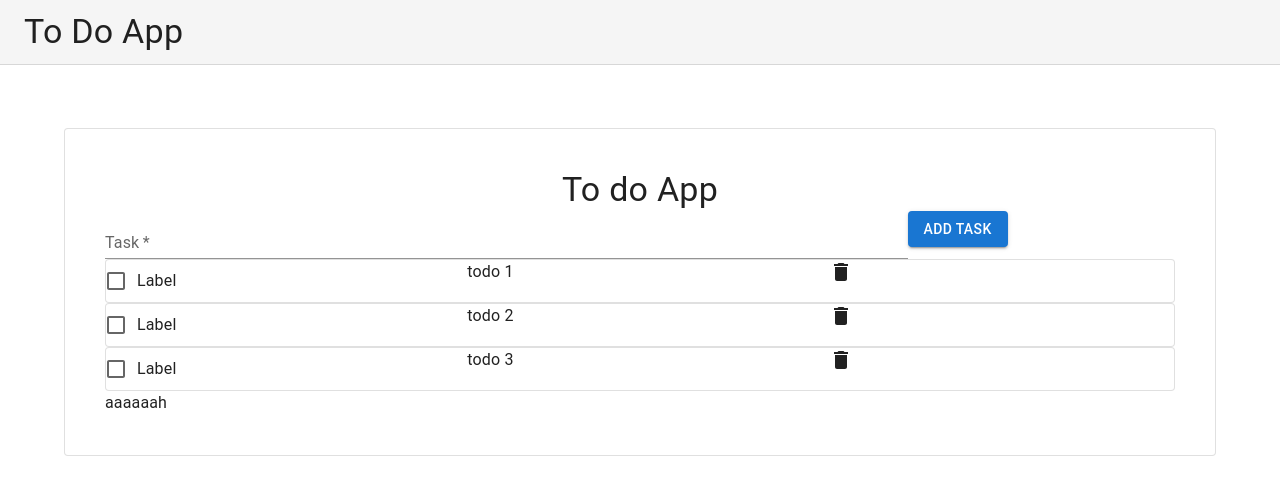
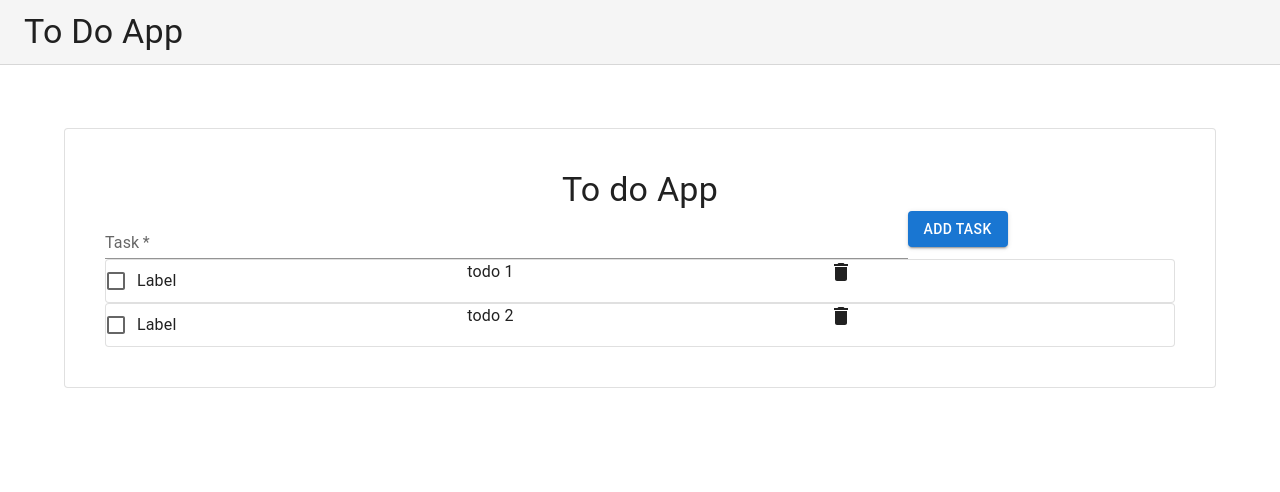
Before and after one commit to OM33/to-do-app, a React (Create React App) app: page / in a window 1280 px wide. Shown: the top 492 px of the page. Built offline with nearby package versions, Linux system fonts and the light colour scheme.

Commit message:
working on funcionality

```diff
--- a/src/App.js
+++ b/src/App.js
@@ -6,17 +6,47 @@ import CssBaseline from "@mui/material/CssBaseline";
 import Box from "@mui/material/Box";
 import Container from "@mui/material/Container";
 import TodoForm from "./components/TodoForm";
+import Typography from "@mui/material/Typography";
+import Paper from "@mui/material/Paper";
+import AppBar from "@mui/material/AppBar";
+import Toolbar from "@mui/material/Toolbar";
+import { createTheme, ThemeProvider } from "@mui/material/styles";
 // import CheckboxList from "./components/CheckboxList";
 
 function App() {
+  const theme = createTheme();
+
   return (
-    <div>
-      <CssBaseline />
+    <ThemeProvider theme={theme}>
       <Container>
-        <TodoForm />
-        {/* <CheckboxList /> */}
+        <CssBaseline />
+
+        <AppBar
+          position="absolute"
+          color="default"
+          elevation={0}
+          sx={{
+            position: "absolute",
+            borderBottom: (t) => `1px solid ${t.palette.divider}`,
+          }}>
+          <Toolbar>
+            <Typography variant="h4" color="inherit" noWrap>
+              To Do App
+            </Typography>
+          </Toolbar>
+        </AppBar>
+        <Container component="main" maxWidth="sm" sx={{ mb: 16 }}></Container>
+        <Paper
+          variant="outlined"
+          sx={{ my: { xs: 3, md: 16 }, p: { xs: 2, md: 5 } }}>
+          <Typography component="h1" variant="h4" align="center">
+            To do App
+          </Typography>
+          <TodoForm />
+          {/* <CheckboxList /> */}
+        </Paper>
       </Container>
-    </div>
+    </ThemeProvider>
   );
 }
 
--- a/src/components/CheckboxList.js
+++ b/src/components/CheckboxList.js
@@ -1,4 +1,4 @@
-import * as React from "react";
+import React, { useState, useEffect } from "react";
 import {
   Card,
   CardContent,
@@ -18,9 +18,32 @@ import DeleteIcon from "@mui/icons-material/Delete";
 import Paper from "@mui/material/Paper";
 import Grid from "@mui/material/Grid";
 
-export default function CheckboxList({ tasks }) {
-  console.log(tasks);
-  console.log("en checkbox");
+export default function CheckboxList({ text }) {
+  const [tasks, setTasks] = React.useState([
+    {
+      id: 1,
+      title: "todo 1",
+      iscompleted: false,
+    },
+    {
+      id: 2,
+      title: "todo 2",
+      iscompleted: false,
+    },
+  ]);
+
+  // useEffect(() => {
+  //   console.log("inside useEffect");
+  // }, []);
+
+  // const checkTask = (event) => {
+  //   console.log(event.target.checked);
+  //   tasks.map((task) => {
+  //     if (task.id === id) task.iscompleted = !task.iscompleted;
+  //     console.log(task.iscompleted + " en " + task.id);
+  //   });
+  // };
+
   return (
     <>
       {tasks.map((task) => {
@@ -31,7 +54,7 @@ export default function CheckboxList({ tasks }) {
               <Grid item xs={4}>
                 <FormControlLabel control={<Checkbox />} label="Label" />
               </Grid>
-              <Grid item xs={4} key={id}>
+              <Grid item xs={4}>
                 <Typography>{title}</Typography>
               </Grid>
               <Grid item xs={4}>
@@ -41,25 +64,6 @@ export default function CheckboxList({ tasks }) {
           </Paper>
         );
       })}
-      {/* <Paper variant="outlined">
-            <FormGroup>
-              <Grid container spacing={2}>
-                <Grid item xs={4}>
-                  <FormControlLabel
-                    control={<Checkbox defaultChecked />}
-                    label="Label"
-                  />
-                </Grid>
-                <Grid item xs={4} key={id}>
-                  <Typography>{title}</Typography>
-                </Grid>
-                <Grid item xs={4}>
-                  <DeleteIcon />
-                </Grid>
-              </Grid>
-            </FormGroup>
-          </Paper>; */}
-      aaaaaah
     </>
   );
 }
--- a/src/components/TodoForm.js
+++ b/src/components/TodoForm.js
@@ -1,15 +1,7 @@
 import * as React from "react";
 import CssBaseline from "@mui/material/CssBaseline";
-import AppBar from "@mui/material/AppBar";
 import Button from "@mui/material/Button";
-import Box from "@mui/material/Box";
-import Paper from "@mui/material/Paper";
 import TextField from "@mui/material/TextField";
-import Checkbox from "@mui/material/Checkbox";
-import Container from "@mui/material/Container";
-import Toolbar from "@mui/material/Toolbar";
-import FormControlLabel from "@mui/material/FormControlLabel";
-import Typography from "@mui/material/Typography";
 import Grid from "@mui/material/Grid";
 import { createTheme, ThemeProvider } from "@mui/material/styles";
 import { useState } from "react";
@@ -17,53 +9,33 @@ import { FormControl } from "@mui/material";
 import CheckboxList from "./CheckboxList";
 
 function TodoForm() {
-  const [tasks, setTasks] = React.useState([
-    {
-      id: 1,
-      title: "todo 1",
+  const [text, setText] = React.useState("");
+  const [newTask, setNewTask] = useState({
+    id: 0,
+    title: "todo 0",
     iscompleted: false,
-    },
-    {
-      id: 2,
-      title: "todo 2",
+  });
+
+  const addTask = (text) => {
+    const newtask = {
+      id: 5,
+      title: text,
       iscompleted: false,
-    },
-    {
-      id: 3,
-      title: "todo 3",
-      iscompleted: false,
-    },
-  ]);
+    };
+    setNewTask(newtask);
+  };
 
+  const handleSubmit = (e) => {
+    e.preventDefault();
+    addTask(text);
+    setText("");
+  };
   const theme = createTheme();
 
   return (
     <ThemeProvider theme={theme}>
       <CssBaseline />
-
-      <AppBar
-        position="absolute"
-        color="default"
-        elevation={0}
-        sx={{
-          position: "absolute",
-          borderBottom: (t) => `1px solid ${t.palette.divider}`,
-        }}>
-        <Toolbar>
-          <Typography variant="h4" color="inherit" noWrap>
-            To Do App
-          </Typography>
-        </Toolbar>
-      </AppBar>
-      <Container component="main" maxWidth="sm" sx={{ mb: 16 }}></Container>
-      <Paper
-        variant="outlined"
-        sx={{ my: { xs: 3, md: 16 }, p: { xs: 2, md: 5 } }}>
-        <Typography component="h1" variant="h4" align="center">
-          To do App
-        </Typography>
-
-        <form>
+      <form onSubmit={handleSubmit}>
         <FormControl fullWidth={true}>
           <Grid container spacing={0}>
             <Grid item xs={6} sm={9}>
@@ -73,18 +45,21 @@ function TodoForm() {
                 name="Task"
                 label="Task"
                 fullWidth
+                value={text}
                 autoComplete="given-task"
                 variant="standard"
+                onChange={(e) => setText(e.target.value)}
               />
             </Grid>
             <Grid item xs={6} sm={3}>
-                <Button variant="contained">Add Task</Button>
+              <Button variant="contained" type="submit">
+                Add Task
+              </Button>
             </Grid>
           </Grid>
         </FormControl>
       </form>
-        <CheckboxList tasks={tasks} />
-      </Paper>
+      <CheckboxList newTask={newTask} />
     </ThemeProvider>
   );
 }
```
Lines whose indentation alone changed are shown as unchanged.
